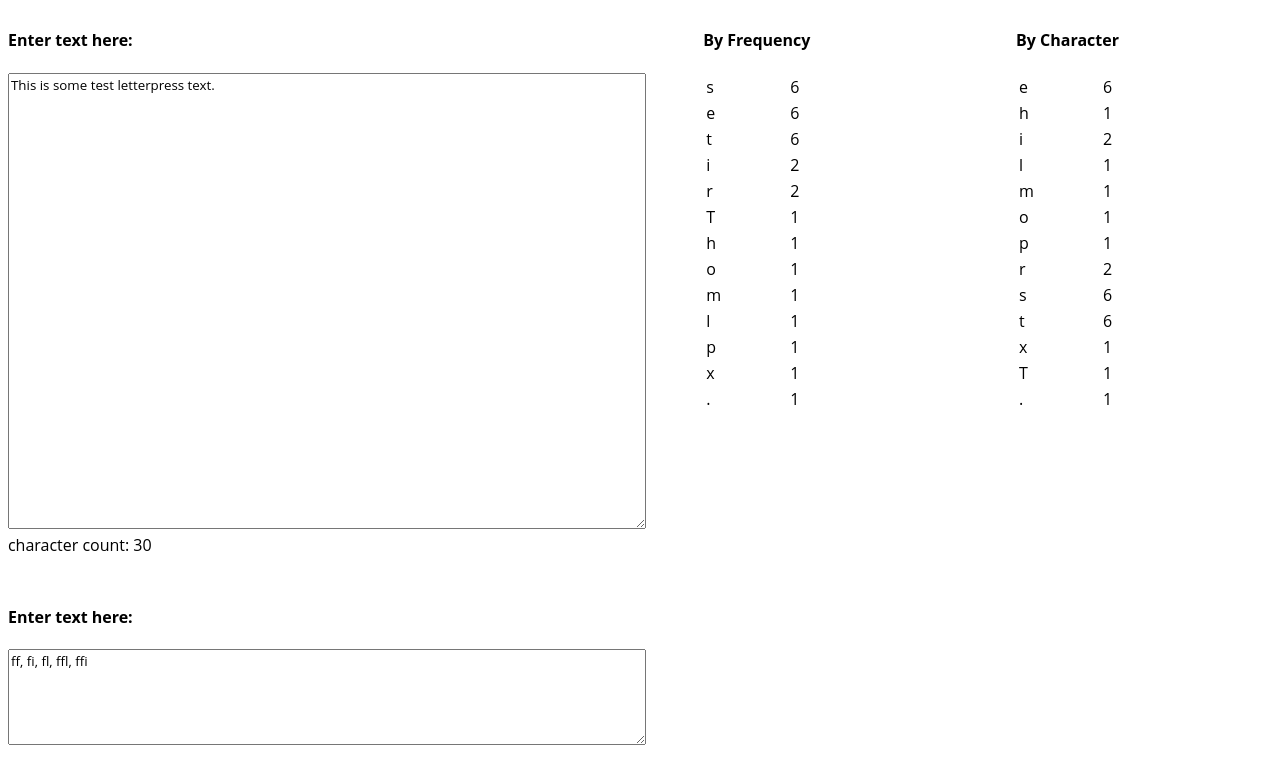
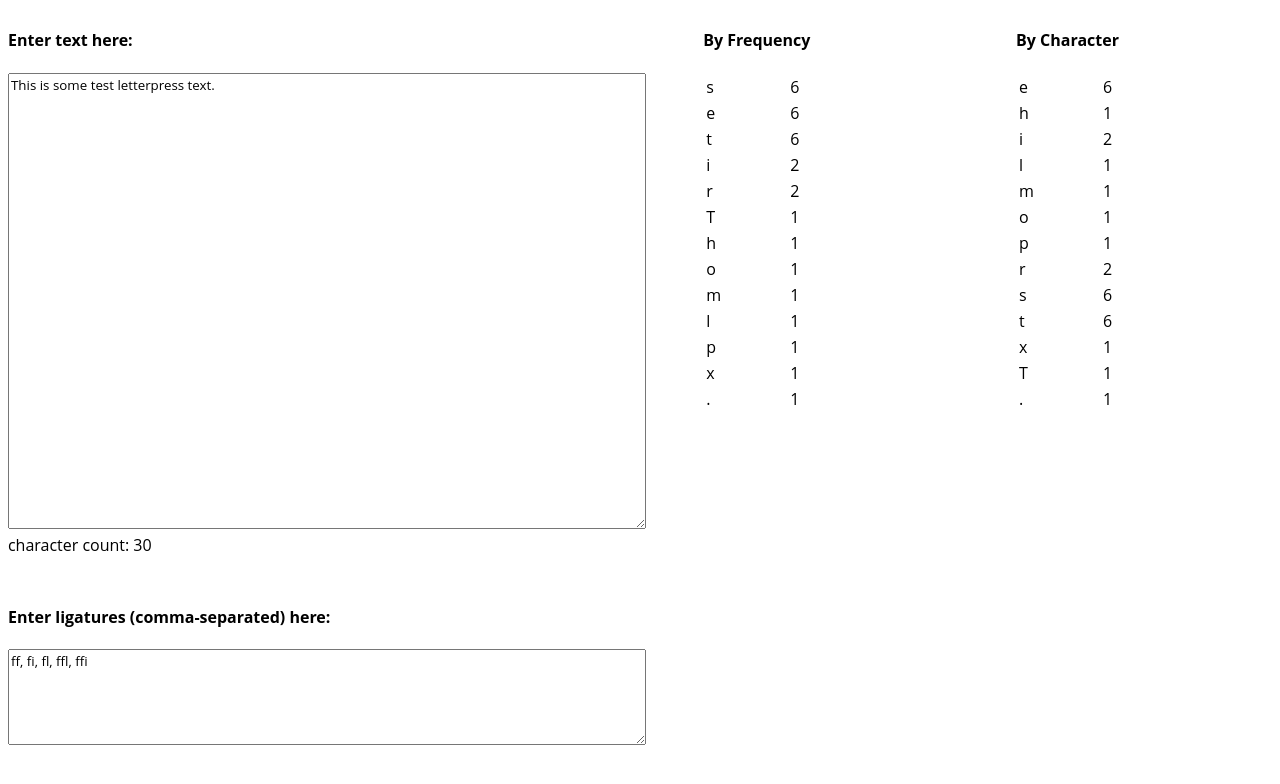
Before and after one commit to bencornelis/letterpress, a React (Create React App) app: page / in a window 1280 px wide. Shown: the top 784 px of the page. Built offline with nearby package versions, Linux system fonts and the light colour scheme.

Commit message:
fixes ligature header

```diff
--- a/src/LigatureInput.js
+++ b/src/LigatureInput.js
@@ -8,7 +8,7 @@ function LigatureInput(props) {
 
   return (
     <div className='ligature-input'>
-      <h4>Enter text here:</h4>
+      <h4>Enter ligatures (comma-separated) here:</h4>
       <Textarea
         defaultValue={DEFAULT_VALUE}
         rows='5'
```
